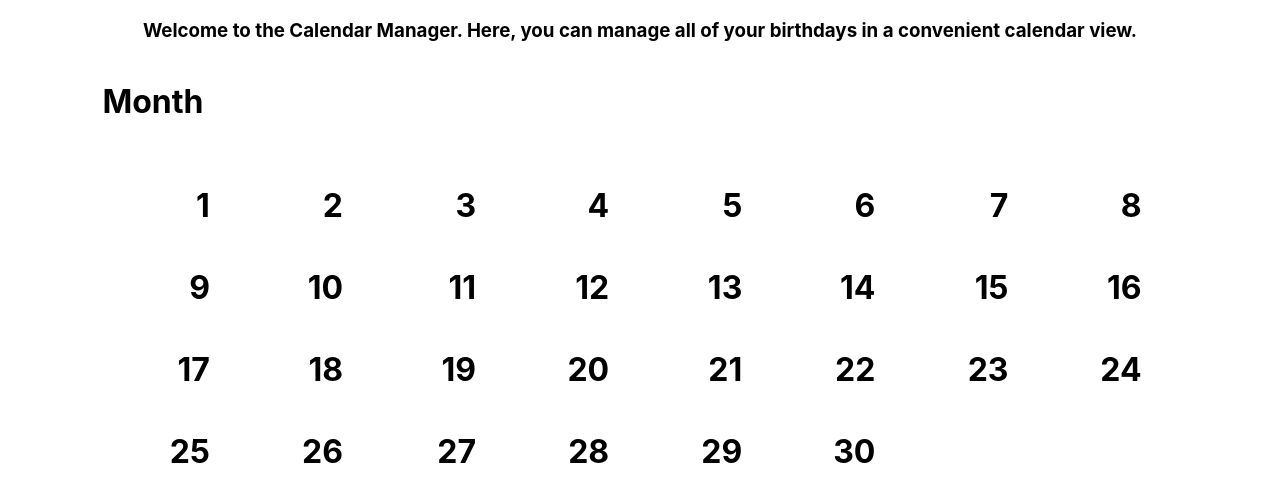
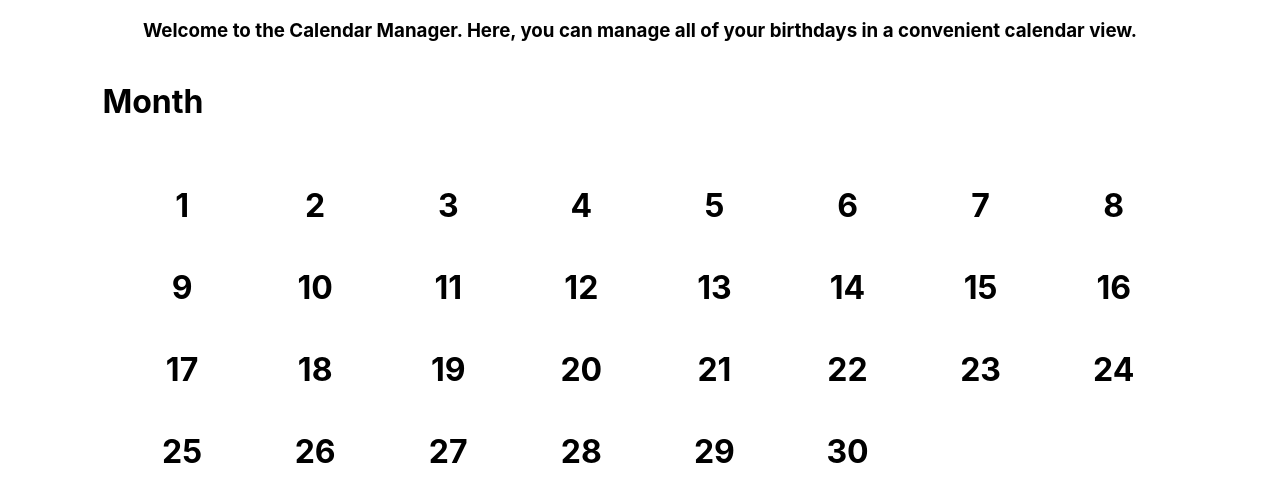
Before and after one commit to apizzulli/birthday-manager, a React (Create React App) app: page /calendar-view in a window 1280 px wide. Shown: the top 502 px of the page. Built offline with nearby package versions, Linux system fonts and the light colour scheme.

Commit message:
state working btw calendar view and tiles

```diff
--- a/src/Components/Calendar.js
+++ b/src/Components/Calendar.js
@@ -2,46 +2,46 @@ import CalendarTile from "./CalendarTile";
 import '../style/calendar_style.css';
 import { useState, useContext } from 'react';
 
-export default function Calendar(props) {
+export default function Calendar({modalToggle}) {
     //const [dateSelected, setDateSelected] = useState(false);
     return(
-        <div onClick={()=> props.modalToggle(true)}>
+        <div >
             <div>
                 <div style={{float:'left',marginLeft:'8%',display: "block"}}>
                     <h1>Month</h1>
                 </div>
                 <br></br><br></br>
                 <div class="row1">
-                    <CalendarTile date={1}></CalendarTile>
-                    <CalendarTile date={2}></CalendarTile>
-                    <CalendarTile date={3}></CalendarTile>
-                    <CalendarTile date={4}></CalendarTile>
-                    <CalendarTile date={5}></CalendarTile>
-                    <CalendarTile date={6}></CalendarTile>
-                    <CalendarTile date={7}></CalendarTile>
-                    <CalendarTile date={8}></CalendarTile>
-                    <CalendarTile date={9}></CalendarTile>
-                    <CalendarTile date={10}></CalendarTile>
-                    <CalendarTile date={11}></CalendarTile>
-                    <CalendarTile date={12}></CalendarTile>
-                    <CalendarTile date={13}></CalendarTile>
-                    <CalendarTile date={14}></CalendarTile>
-                    <CalendarTile date={15}></CalendarTile>
-                    <CalendarTile date={16}></CalendarTile>
-                    <CalendarTile date={17}></CalendarTile>
-                    <CalendarTile date={18}></CalendarTile>
-                    <CalendarTile date={19}></CalendarTile>
-                    <CalendarTile date={20}></CalendarTile>
-                    <CalendarTile date={21}></CalendarTile>
-                    <CalendarTile date={22}></CalendarTile>
-                    <CalendarTile date={23}></CalendarTile>
-                    <CalendarTile date={24}></CalendarTile>
-                    <CalendarTile date={25}></CalendarTile>
-                    <CalendarTile date={26}></CalendarTile>
-                    <CalendarTile date={27}></CalendarTile>
-                    <CalendarTile date={28}></CalendarTile>
-                    <CalendarTile date={29}></CalendarTile>
-                    <CalendarTile date={30}></CalendarTile>
+                    <CalendarTile modalToggle={modalToggle} date={1}></CalendarTile>
+                    <CalendarTile modalToggle={modalToggle} date={2}></CalendarTile>
+                    <CalendarTile modalToggle={modalToggle} date={3}></CalendarTile>
+                    <CalendarTile modalToggle={modalToggle} date={4}></CalendarTile>
+                    <CalendarTile modalToggle={modalToggle} date={5}></CalendarTile>
+                    <CalendarTile modalToggle={modalToggle} date={6}></CalendarTile>
+                    <CalendarTile modalToggle={modalToggle} date={7}></CalendarTile>
+                    <CalendarTile modalToggle={modalToggle} date={8}></CalendarTile>
+                    <CalendarTile modalToggle={modalToggle} date={9}></CalendarTile>
+                    <CalendarTile modalToggle={modalToggle} date={10}></CalendarTile>
+                    <CalendarTile modalToggle={modalToggle} date={11}></CalendarTile>
+                    <CalendarTile modalToggle={modalToggle} date={12}></CalendarTile>
+                    <CalendarTile modalToggle={modalToggle} date={13}></CalendarTile>
+                    <CalendarTile modalToggle={modalToggle} date={14}></CalendarTile>
+                    <CalendarTile modalToggle={modalToggle} date={15}></CalendarTile>
+                    <CalendarTile modalToggle={modalToggle} date={16}></CalendarTile>
+                    <CalendarTile modalToggle={modalToggle} date={17}></CalendarTile>
+                    <CalendarTile modalToggle={modalToggle} date={18}></CalendarTile>
+                    <CalendarTile modalToggle={modalToggle} date={19}></CalendarTile>
+                    <CalendarTile modalToggle={modalToggle} date={20}></CalendarTile>
+                    <CalendarTile modalToggle={modalToggle} date={21}></CalendarTile>
+                    <CalendarTile modalToggle={modalToggle} date={22}></CalendarTile>
+                    <CalendarTile modalToggle={modalToggle} date={23}></CalendarTile>
+                    <CalendarTile modalToggle={modalToggle} date={24}></CalendarTile>
+                    <CalendarTile modalToggle={modalToggle} date={25}></CalendarTile>
+                    <CalendarTile modalToggle={modalToggle} date={26}></CalendarTile>
+                    <CalendarTile modalToggle={modalToggle} date={27}></CalendarTile>
+                    <CalendarTile modalToggle={modalToggle} date={28}></CalendarTile>
+                    <CalendarTile modalToggle={modalToggle} date={29}></CalendarTile>
+                    <CalendarTile modalToggle={modalToggle} date={30}></CalendarTile>
                 </div>
             </div>
         </div>
--- a/src/Components/CalendarTile.js
+++ b/src/Components/CalendarTile.js
@@ -3,11 +3,17 @@ import '../style/calendar_style.css';
 import { useState } from 'react';
 import StarIcon from '@mui/icons-material/Star';
 
-export default function CalendarTile({date}) {
+export default function CalendarTile({modalToggle, date}) {
     const [hovered, setHovered] = useState(false);
     const [selected, setSelected] = useState(false);
+
+    const handleClick =()=>{
+        modalToggle(true);
+        setSelected(true);
+    }
+
     return(
-        <div class="calendar-tile" onClick={()=> setSelected(true)} onMouseOver={()=> setHovered(true)} onMouseLeave={()=> setHovered(false)}style={{backgroundColor: hovered ? '#D8F8FE' : 'white'}}>
+        <div class="calendar-tile" onClick={handleClick} onMouseOver={()=> setHovered(true)} onMouseLeave={()=> setHovered(false)}style={{backgroundColor: hovered ? '#D8F8FE' : 'white'}}>
             <StarIcon style={{float:'left',marginRight:'7%',height:'25%', width:'25%', visibility: selected ? 'visible' : 'hidden'}}></StarIcon>
             <h1>{date}</h1>
         </div>
--- a/src/style/calendar_style.css
+++ b/src/style/calendar_style.css
@@ -5,7 +5,7 @@
     display: flex;
     flex-direction: row;
     align-items: center;
-    justify-content: flex-end;
+    justify-content: center;
 
 }
 .row1{
```
